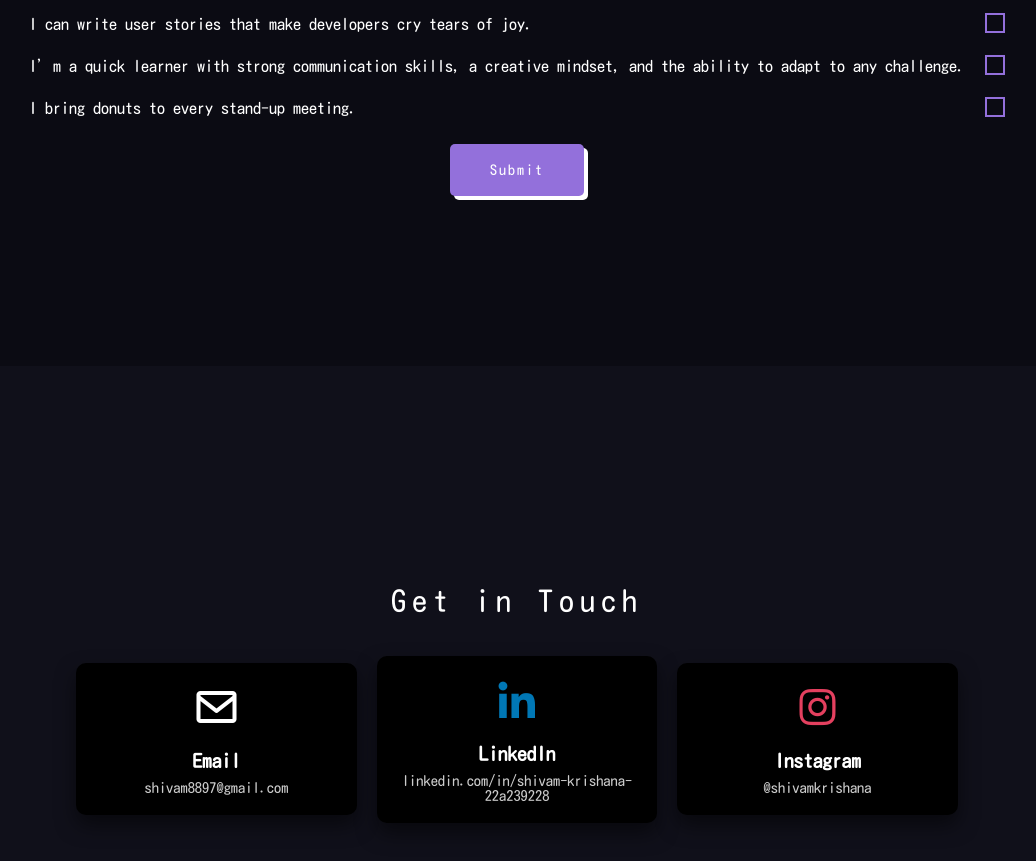
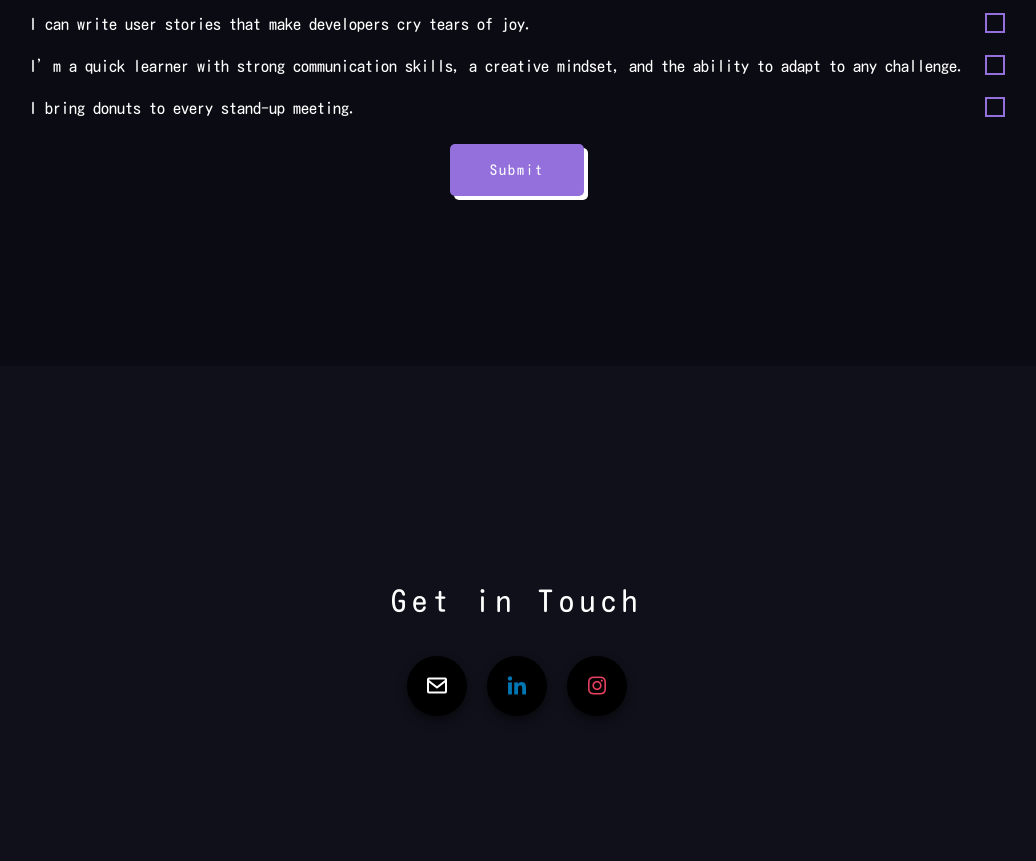
Before and after one commit to shivam-krishana/portfolio, a plain HTML site: page index.html in a window 1280 px wide. Shown: the part 4945-5806 px from the top of the page, without its empty margins (123-1159 px from the left). Drawn offline with nearby package versions, Linux system fonts and the light colour scheme.

Commit message:
changing format of contact cards

```diff
--- a/index.html
+++ b/index.html
@@ -176,32 +176,36 @@
 
 .contact-center {
     display: flex;
-    justify-content: space-between; /* Even spacing between cards */
+    justify-content: center; /* Center the cards horizontally */
     align-items: center;
-    gap: 20px; /* Add spacing between cards */
+    gap: 20px; /* Reduce spacing between cards */
     padding: 20px;
 }
 
 .contact-card {
     background: black; /* Black background for cards */
     color: white; /* White text */
-    border-radius: 10px;
-    padding: 20px;
+    border-radius: 50%; /* Make it circular */
+    padding: 15px; /* Adjust padding for smaller size */
     text-align: center;
-    flex: 1; /* Ensure equal width for all cards */
-    max-width: 300px; /* Optional: Limit the maximum width */
-    box-shadow: 0px 10px 20px rgba(0, 0, 0, 0.5); /* Add shadow */
+    flex: none; /* Remove equal width */
+    width: 60px; /* Set fixed width */
+    height: 60px; /* Set fixed height */
+    display: flex; /* Center the icon */
+    justify-content: center;
+    align-items: center;
+    box-shadow: 0px 5px 10px rgba(0, 0, 0, 0.5); /* Add shadow */
     transition: transform 0.3s, box-shadow 0.3s;
 }
 
 .contact-card:hover {
-    transform: translateY(-10px); /* Lift effect on hover */
-    box-shadow: 0px 15px 30px rgba(0, 0, 0, 0.7);
+    transform: translateY(-5px); /* Lift effect on hover */
+    box-shadow: 0px 10px 20px rgba(0, 0, 0, 0.7);
 }
 
 .contact-card i {
-    font-size: 3rem; /* Icon size */
-    margin-bottom: 10px;
+    font-size: 1.5rem; /* Adjust icon size */
+    margin: 0; /* Remove margin */
 }
 
 .contact-card h4 {
@@ -217,7 +221,6 @@
     margin-bottom: 20px; /* Adjust the value as needed */
 }
 
-/* Skills Section */
 /* Skills Section */
 .skills {
     text-align: center;
@@ -522,22 +525,16 @@
         <!-- Email Card -->
         <a href="mailto:shivam8897@gmail.com" class="contact-card">
             <i class='bx bx-envelope'></i>
-            <h4>Email</h4>
-            <p>shivam8897@gmail.com</p>
         </a>
 
         <!-- LinkedIn Card -->
         <a href="https://www.linkedin.com/in/shivam-krishana-22a239228" target="_blank" class="contact-card">
             <i class='bx bxl-linkedin' style="color: #0077B5;"></i>
-            <h4>LinkedIn</h4>
-            <p>linkedin.com/in/shivam-krishana-22a239228</p>
         </a>
 
         <!-- Instagram Card -->
         <a href="https://www.instagram.com/shivamkrishana" target="_blank" class="contact-card">
             <i class='bx bxl-instagram' style="color: #E4405F;"></i>
-            <h4>Instagram</h4>
-            <p>@shivamkrishana</p>
         </a>
     </div>
 </section>
```
